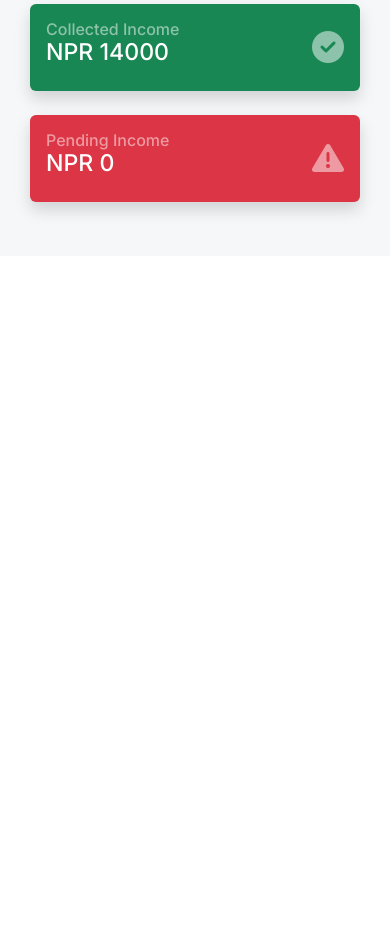
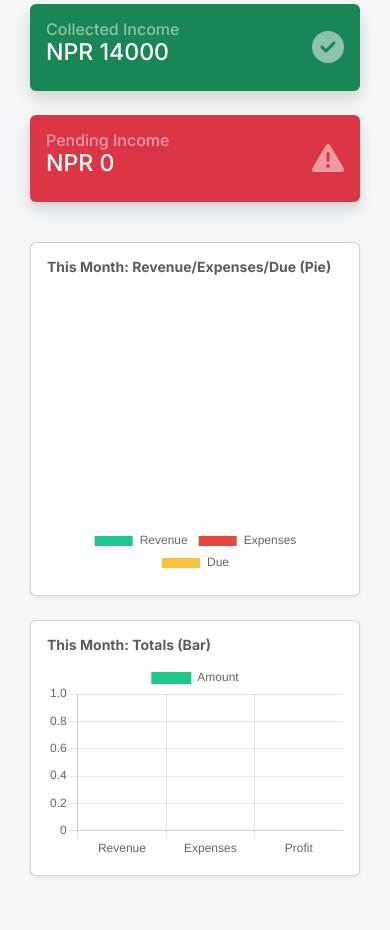
Before and after one commit to sameer9860/-RentFlow-Landlord-Tenant-Management-System, a Django app: page /dashboard/landlord/ in a window 390 px wide. Shown: the part 843-1773 px from the top of the page. Before the commit the page ends 1064 px from the top, so only its background shows below. Run offline with Django 5.2, Linux system fonts and the light colour scheme; a user stored in the database is signed in; data comes from the database, SQL or seed files in the repository.

Commit message:
Updated with charts

```diff
--- a/dashboard/templates/dashboard/landlord_dash.html
+++ b/dashboard/templates/dashboard/landlord_dash.html
@@ -128,4 +128,58 @@
     </div>
 </div>
 
+<!-- Small charts -->
+<div class="row mt-3">
+    <div class="col-md-6 mb-4">
+        <div class="card shadow-sm">
+            <div class="card-body p-3">
+                <h6 class="fw-bold small text-muted">This Month: Revenue/Expenses/Due (Pie)</h6>
+                <canvas id="dashPie" height="200"></canvas>
+            </div>
+        </div>
+    </div>
+    <div class="col-md-6 mb-4">
+        <div class="card shadow-sm">
+            <div class="card-body p-3">
+                <h6 class="fw-bold small text-muted">This Month: Totals (Bar)</h6>
+                <canvas id="dashBar" height="200"></canvas>
+            </div>
+        </div>
+    </div>
+</div>
+
+<!-- Chart.js for dashboard -->
+<script src="https://cdn.jsdelivr.net/npm/chart.js"></script>
+<script>
+document.addEventListener('DOMContentLoaded', function() {
+    const rev = parseFloat('{{ dash_revenue }}') || 0;
+    const exp = parseFloat('{{ dash_expenses }}') || 0;
+    const prof = parseFloat('{{ dash_profit }}') || 0;
+    const due = parseFloat('{{ dash_due }}') || 0;
+
+    const pieCtx = document.getElementById('dashPie');
+    if (pieCtx) {
+        new Chart(pieCtx, {
+            type: 'pie',
+            data: {
+                labels: ['Revenue','Expenses','Due'],
+                datasets: [{ data: [rev, exp, due], backgroundColor: ['#1cc88a','#e74a3b','#f6c23e'] }]
+            },
+            options: { responsive: true, plugins: { legend: { position: 'bottom' } } }
+        });
+    }
+    const barCtx = document.getElementById('dashBar');
+    if (barCtx) {
+        new Chart(barCtx, {
+            type: 'bar',
+            data: {
+                labels: ['Revenue','Expenses','Profit'],
+                datasets: [{ label: 'Amount', data: [rev, exp, prof], backgroundColor: ['#1cc88a','#e74a3b','#4e73df'] }]
+            },
+            options: { responsive: true, scales: { y: { beginAtZero: true } } }
+        });
+    }
+});
+</script>
+
 {% endblock %}
```
